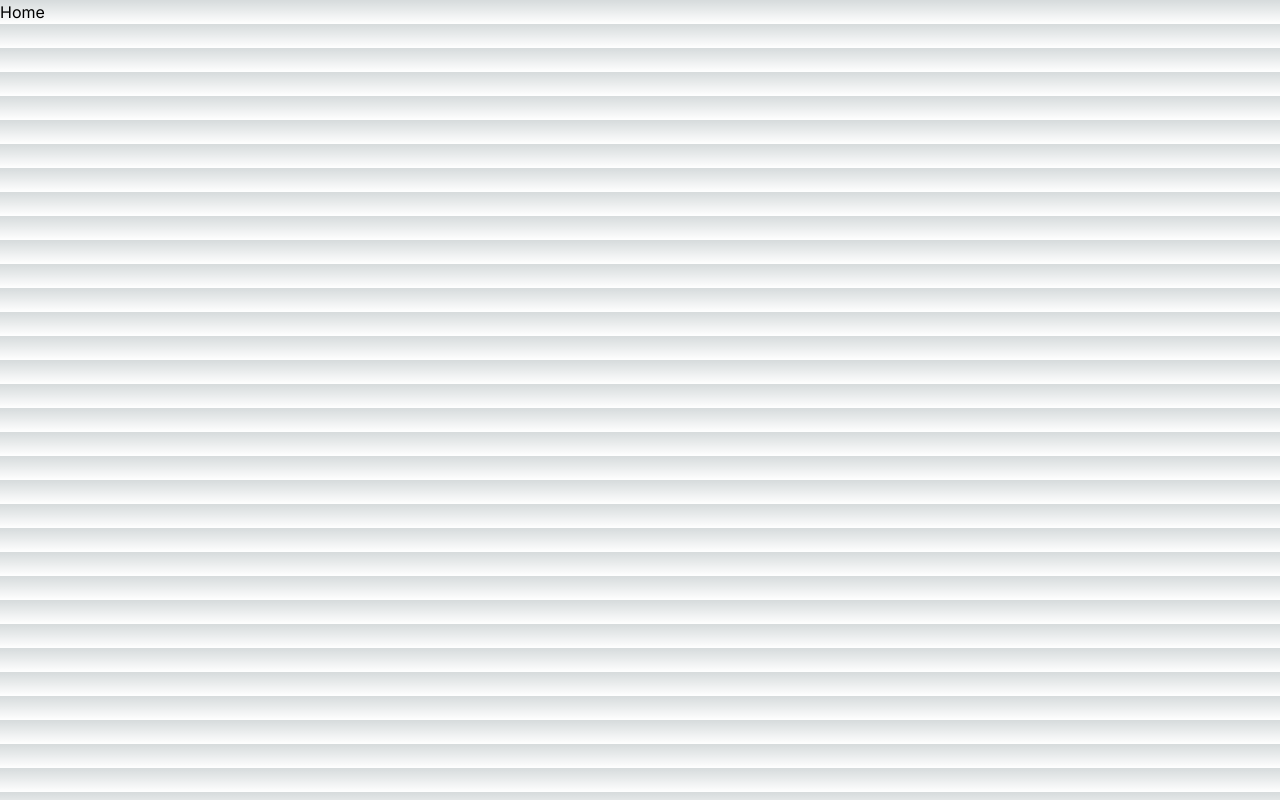
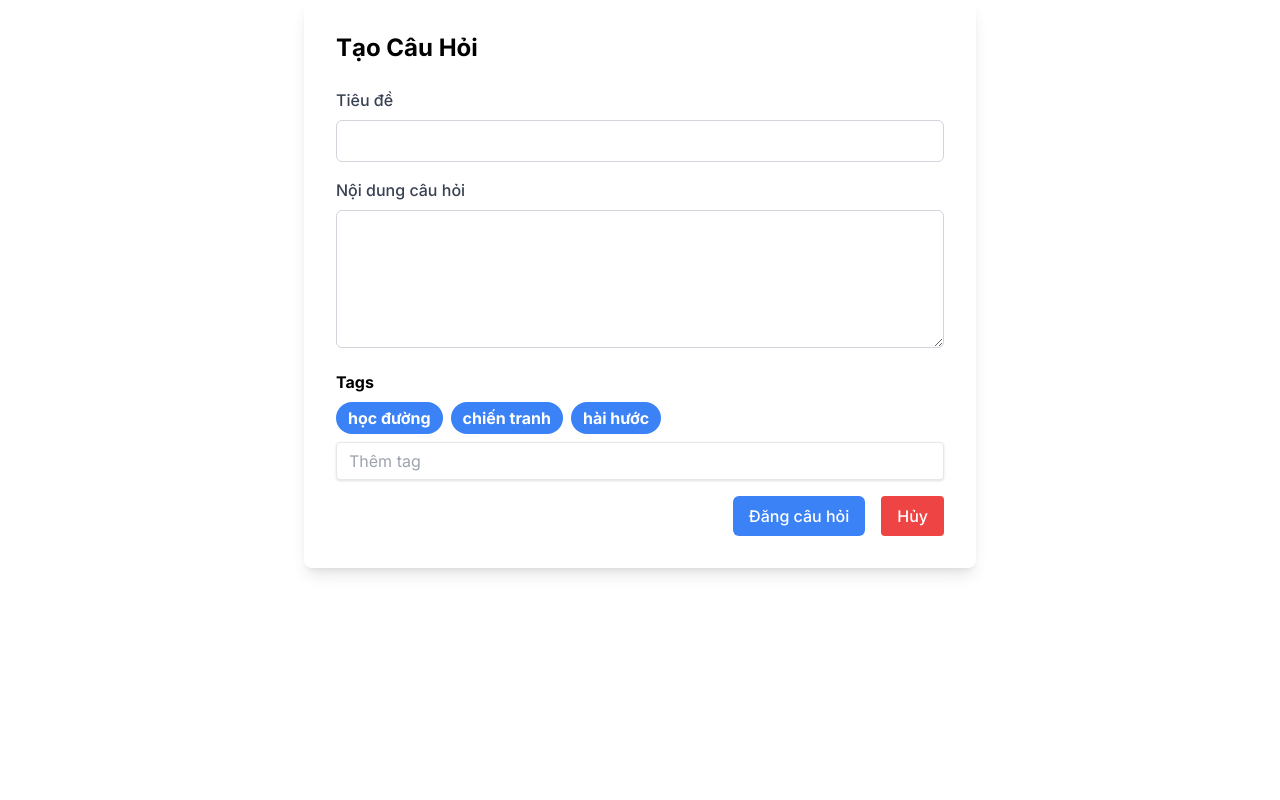
Before and after one commit to Binhkio/itss2, a Next.js app in the folder client/: page / in a window 1280 px wide. Built offline with nearby package versions, Linux system fonts and the light colour scheme.

Commit message:
update_form

```diff
--- a/client/package.json
+++ b/client/package.json
@@ -16,7 +16,10 @@
     "react-dom": "^18"
   },
   "devDependencies": {
+    "@types/node": "20.14.2",
+    "@types/react": "18.3.3",
     "postcss": "^8",
-    "tailwindcss": "^3.4.1"
+    "tailwindcss": "^3.4.1",
+    "typescript": "5.4.5"
   }
 }
--- /dev/null
+++ b/client/src/app/component/questionForm.jsx
@@ -0,0 +1,80 @@
+"use client";
+
+import React, { useState } from "react";
+import TagInput from "./tagForm";
+const QuestionForm = () => {
+  const [title, setTitle] = useState("");
+  const [content, setContent] = useState("");
+  const [tags, setTags] = useState("");
+
+  const handleSubmit = (e) => {
+    e.preventDefault();
+    // Xử lý dữ liệu form tại đây
+    console.log({ title, content, tags });
+  };
+
+  const handleCancel = () => {
+    setTitle("");
+    setContent("");
+    setTags("");
+  };
+
+  return (
+    <div className="form-container bg-white shadow-lg rounded-lg p-8 max-w-2xl mx-auto">
+      <h2 className="text-2xl font-bold mb-6">Tạo Câu Hỏi</h2>
+      <form onSubmit={handleSubmit} className="space-y-4">
+        <div>
+          <label
+            htmlFor="title"
+            className="block text-gray-700 font-medium mb-2"
+          >
+            Tiêu đề
+          </label>
+          <input
+            type="text"
+            id="title"
+            name="title"
+            value={title}
+            onChange={(e) => setTitle(e.target.value)}
+            className="w-full border border-gray-300 rounded-md px-4 py-2 focus:outline-none focus:ring-2 focus:ring-blue-500"
+            required
+          />
+        </div>
+        <div>
+          <label
+            htmlFor="content"
+            className="block text-gray-700 font-medium mb-2"
+          >
+            Nội dung câu hỏi
+          </label>
+          <textarea
+            id="content"
+            name="content"
+            rows="5"
+            value={content}
+            onChange={(e) => setContent(e.target.value)}
+            className="w-full border border-gray-300 rounded-md px-4 py-2 focus:outline-none focus:ring-2 focus:ring-blue-500"
+            required
+          ></textarea>
+        </div>
+        <TagInput />
+        <div className="flex justify-end space-x-4">
+          <button
+            type="submit"
+            className="bg-blue-500 hover:bg-blue-700 text-white font-medium py-2 px-4 rounded-md"
+          >
+            Đăng câu hỏi
+          </button>
+          <button
+            type="button"
+            onClick={handleCancel}
+            className="bg-red-500 hover:bg-red-700 text-white font-medium py-2 px-4 rounded">
+            Hủy
+          </button>
+        </div>
+      </form>
+    </div>
+  );
+};
+
+export default QuestionForm;
--- /dev/null
+++ b/client/src/app/component/tagForm.jsx
@@ -0,0 +1,74 @@
+import React, { useState } from 'react';
+
+function TagInput() {
+  const [tags, setTags] = useState(['học đường', 'chiến tranh', 'hài hước']);
+  const [newTag, setNewTag] = useState('');
+  const [suggestions, setSuggestions] = useState([]);
+
+  const handleAddTag = (tag) => {
+    if (!tags.includes(tag)) {
+      setTags([...tags, tag]);
+      setNewTag('');
+    }
+  };
+
+  const handleRemoveTag = (indexToRemove) => {
+    setTags(tags.filter((_, index) => index !== indexToRemove));
+  };
+
+  const handleInputChange = (e) => {
+    const inputValue = e.target.value;
+    setNewTag(inputValue);
+
+    const filteredSuggestions = tags.filter((tag) =>
+      tag.toLowerCase().startsWith(inputValue.toLowerCase())
+    );
+    setSuggestions(filteredSuggestions);
+  };
+
+  return (
+    <div>
+      <div className="mb-4">
+        <label htmlFor="tags" className="block font-bold mb-2">
+          Tags
+        </label>
+        <div className="flex flex-wrap">
+          {tags.map((tag, index) => (
+            <div
+              key={index}
+              className="bg-blue-500 text-white font-bold py-1 px-3 rounded-full mr-2 mb-2 cursor-pointer"
+              onClick={() => handleRemoveTag(index)}
+            >
+              {tag}
+            </div>
+          ))}
+          <div className="relative w-full">
+            <input
+              type="text"
+              id="tags"
+              className="shadow appearance-none border rounded w-full py-2 px-3 text-gray-700 leading-tight focus:outline-none focus:shadow-outline"
+              placeholder="Thêm tag"
+              value={newTag}
+              onChange={handleInputChange}
+            />
+            {suggestions.length > 0 && (
+              <div className="absolute bg-white shadow-lg rounded-b-md mt-1 w-full z-10">
+                {suggestions.map((suggestion, index) => (
+                  <div
+                    key={index}
+                    className="px-4 py-2 hover:bg-gray-100 cursor-pointer"
+                    onClick={() => handleAddTag(suggestion)}
+                  >
+                    {suggestion}
+                  </div>
+                ))}
+              </div>
+            )}
+          </div>
+        </div>
+      </div>
+    </div>
+  );
+}
+
+export default TagInput;
--- a/client/src/app/globals.css
+++ b/client/src/app/globals.css
@@ -2,7 +2,7 @@
 @tailwind components;
 @tailwind utilities;
 
-:root {
+/* :root {
   --foreground-rgb: 0, 0, 0;
   --background-start-rgb: 214, 219, 220;
   --background-end-rgb: 255, 255, 255;
@@ -30,4 +30,4 @@ body {
   .text-balance {
     text-wrap: balance;
   }
-}
+}  */
--- a/client/src/app/page.jsx
+++ b/client/src/app/page.jsx
@@ -1,7 +1,9 @@
+import QuestionForm from './component/questionForm';
+
 export default function Home() {
   return (
     <main className="">
-      Home
+      <QuestionForm />
     </main>
   );
 }
```
Also changed, not shown: client/tsconfig.json (added, +34 -0 lines), 1 other file (tests, documents, lock files or other folders).
